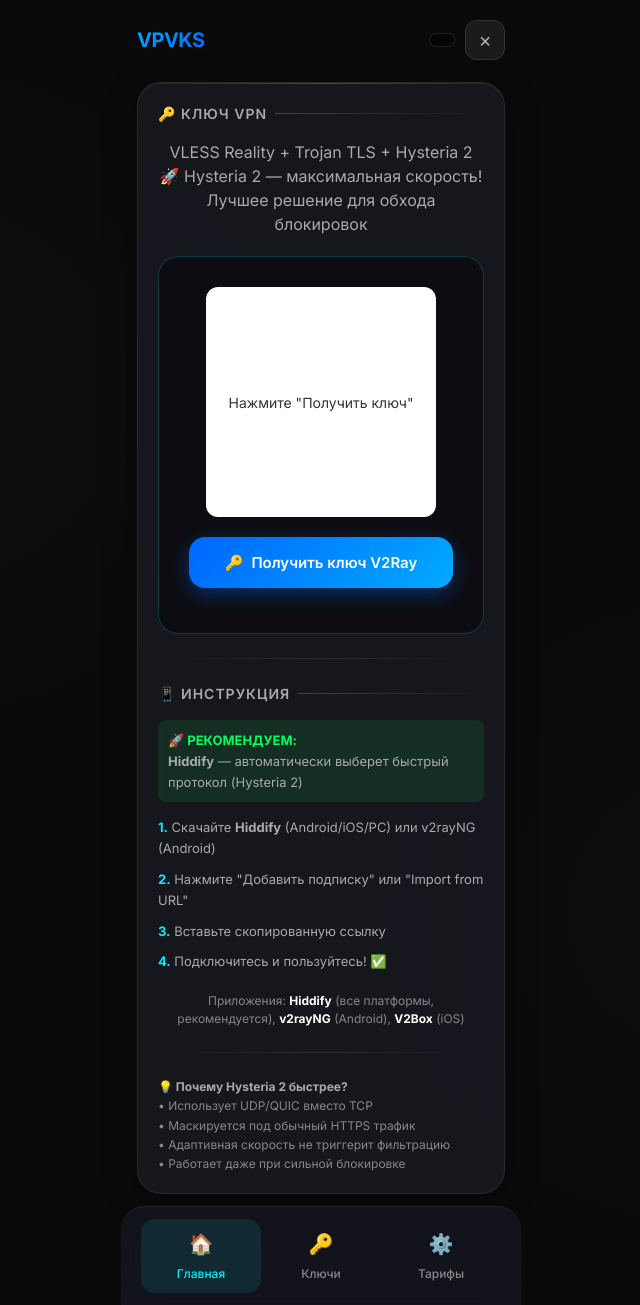
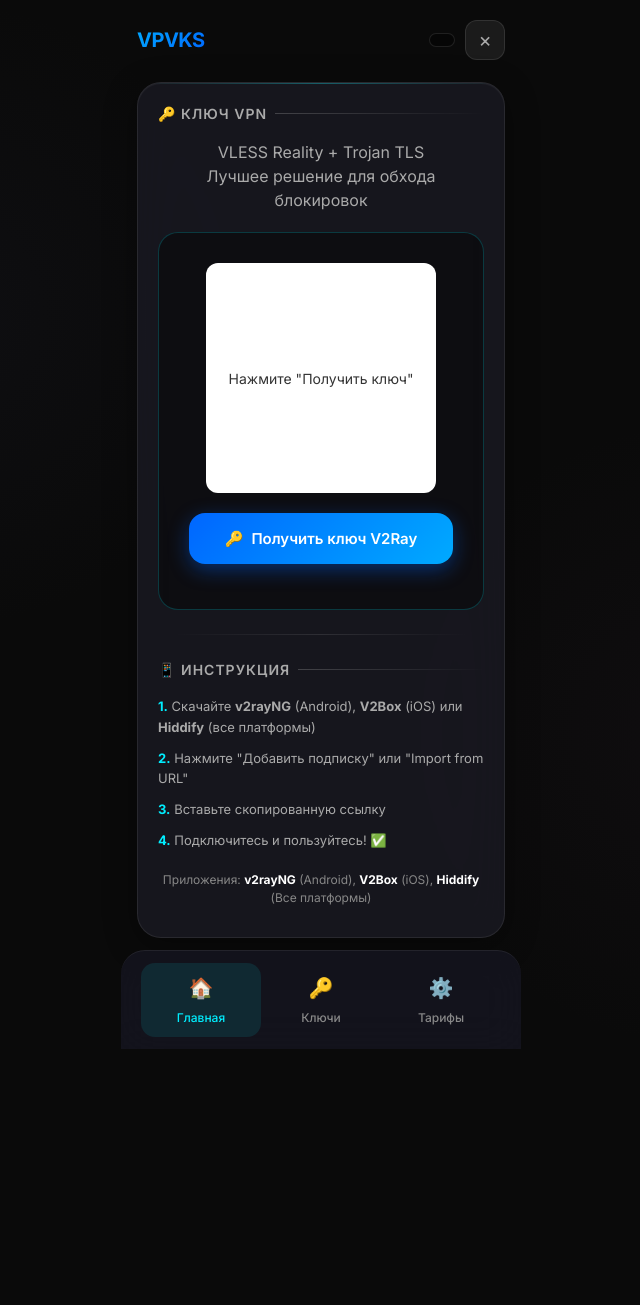
Before and after one commit to NABE5058118/vpvks, a Flask app: page /miniapp in a window 1280 px wide, after a click that opens the changed part. Shown: the whole page, without its empty margins (319-959 px from the left). After the commit the page ends 1049 px from the top, so only its background shows below. Run offline with Flask 3, Linux system fonts and the light colour scheme; some libraries are stand-ins or nearby versions.

Commit message:
мини

```diff
--- a/backend/templates/miniapp.html
+++ b/backend/templates/miniapp.html
@@ -517,8 +517,7 @@
             <div class="glass-panel">
                 <div class="section-title">🔑 Ключ VPN</div>
                 <div class="text-center mb-20" style="color: #aaa;">
-                    VLESS Reality + Trojan TLS + Hysteria 2<br>
-                    🚀 Hysteria 2 — максимальная скорость!<br>
+                    VLESS Reality + Trojan TLS<br>
                     Лучшее решение для обхода блокировок
                 </div>
 
@@ -553,12 +552,8 @@
 
                     <div class="section-title">📱 Инструкция</div>
                     <div style="font-size: 13px; color: #aaa; line-height: 1.6;">
-                        <div style="margin-bottom: 15px; padding: 10px; background: rgba(0, 255, 100, 0.1); border-radius: 8px;">
-                            <strong style="color: #00ff64;">🚀 РЕКОМЕНДУЕМ:</strong><br>
-                            <strong>Hiddify</strong> — автоматически выберет быстрый протокол (Hysteria 2)
-                        </div>
                         <div style="margin-bottom: 10px;">
-                            <strong style="color: #00eeff;">1.</strong> Скачайте <strong>Hiddify</strong> (Android/iOS/PC) или v2rayNG (Android)
+                            <strong style="color: #00eeff;">1.</strong> Скачайте <strong>v2rayNG</strong> (Android), <strong>V2Box</strong> (iOS) или <strong>Hiddify</strong> (все платформы)
                         </div>
                         <div style="margin-bottom: 10px;">
                             <strong style="color: #00eeff;">2.</strong> Нажмите "Добавить подписку" или "Import from URL"
@@ -572,17 +567,7 @@
                     </div>
 
                     <div class="text-center" style="font-size: 12px; color: #888; margin: 20px 0 10px;">
-                        Приложения: <strong style="color: #fff;">Hiddify</strong> (все платформы, рекомендуется), <strong style="color: #fff;">v2rayNG</strong> (Android), <strong style="color: #fff;">V2Box</strong> (iOS)
-                    </div>
-
-                    <div class="divider"></div>
-
-                    <div style="font-size: 12px; color: #888; line-height: 1.6;">
-                        <strong style="color: #aaa;">💡 Почему Hysteria 2 быстрее?</strong><br>
-                        • Использует UDP/QUIC вместо TCP<br>
-                        • Маскируется под обычный HTTPS трафик<br>
-                        • Адаптивная скорость не триггерит фильтрацию<br>
-                        • Работает даже при сильной блокировке
+                        Приложения: <strong style="color: #fff;">v2rayNG</strong> (Android), <strong style="color: #fff;">V2Box</strong> (iOS), <strong style="color: #fff;">Hiddify</strong> (Все платформы)
                     </div>
                 </div>
             </div>
```
